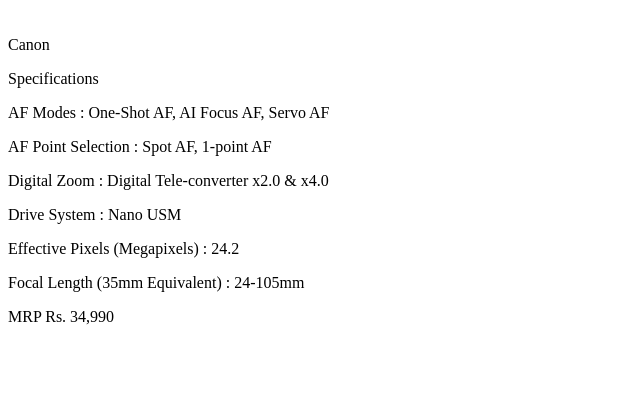
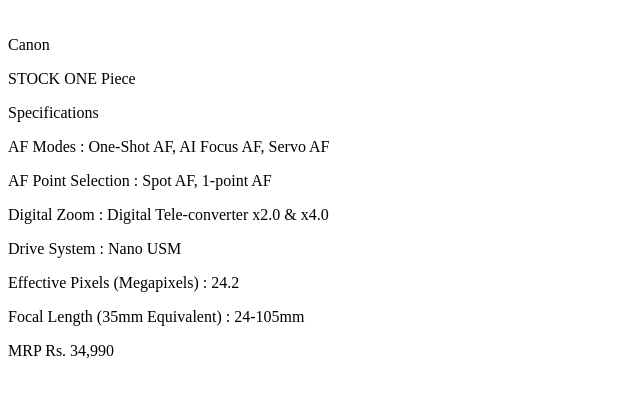
Before and after one commit to manojkumar1543/FirstProject, a plain HTML site: page index.html in a window 1280 px wide. Shown: the part 136-532 px from the top of the page, without its empty margins (0-640 px from the left). Drawn offline with Linux system fonts and the light colour scheme.

Commit message:
add stock details

```diff
--- a/index.html
+++ b/index.html
@@ -10,6 +10,7 @@
     <h1>New Name</h1>
     <img width="200" src="cemera.jpg" alt="">
     <p>Canon</p>
+    <p>STOCK ONE Piece</p>
     <p>Specifications</p>
     <p>
         AF Modes : One-Shot AF, AI Focus AF, Servo AF</p>
```
